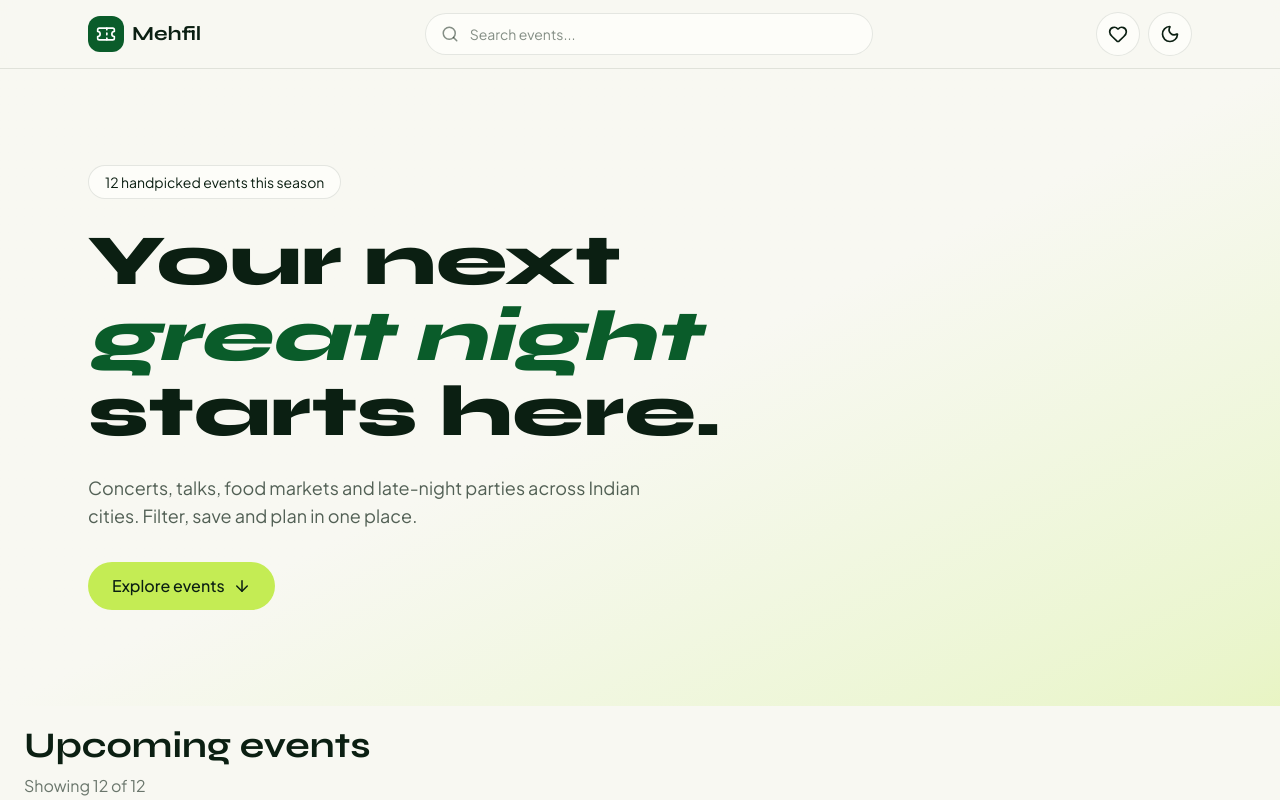
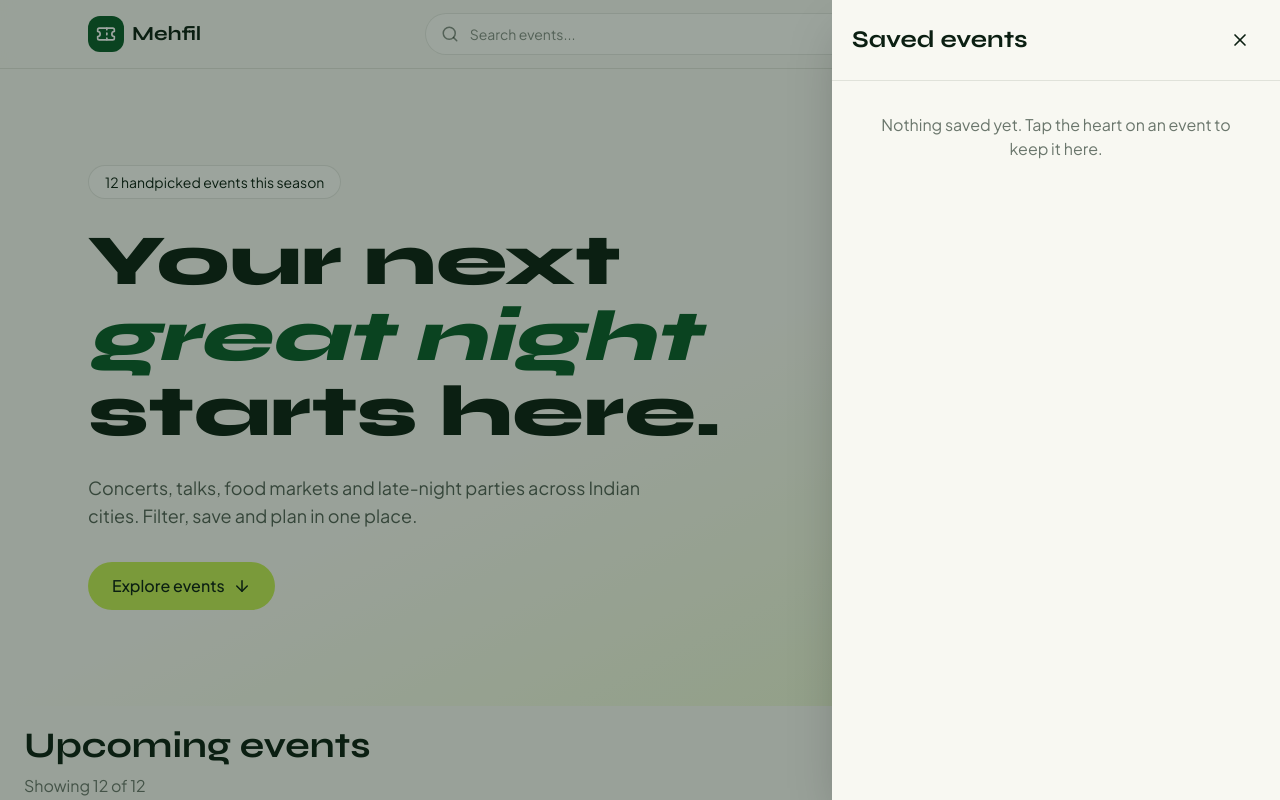
Before and after one commit to Akshita153/event-discovery-dashboard, a React (Vite) app: page / in a window 1280 px wide. Both pictures are taken after a click on the button 1118 px from the left and 34 px from the top of the page. Shown: the top 800 px of the page. Built offline with nearby package versions, Linux system fonts and the light colour scheme.

Commit message:
feat: add useSavedEvents hook with localStorage add saved events drawer and header counter.

```diff
--- a/src/App.tsx
+++ b/src/App.tsx
@@ -1,3 +1,6 @@
+import { useState } from 'react'
+import { useSavedEvents } from './hooks/useSavedEvents'
+import SavedDrawer from './components/events/SavedDrawer'
 import { useEventFilters } from './hooks/useEventFilters'
 import Filters from './components/events/Filters'
 import eventsData from './data/events.json'
@@ -10,10 +13,18 @@ const events = eventsData as EventItem[]
 
 export default function App() {
   const { filters, update, reset, results, months, priceLimit } = useEventFilters(events)
+  const { savedIds, toggleSave } = useSavedEvents()
+  const [drawerOpen, setDrawerOpen] = useState(false)
+  const savedEvents = events.filter((e) => savedIds.includes(e.id))
 
   return (
     <>
-      <Header query={filters.query} onQueryChange={(value) => update({ query: value })} />
+      <Header
+        query={filters.query}
+        onQueryChange={(value) => update({ query: value })}
+        savedCount={savedIds.length}
+        onOpenSaved={() => setDrawerOpen(true)}
+      />
       <main id='top'>
         <Hero />
         <section id='events' className='mx-auto max-w-7xl scroll-mt-20 px-4 pb-20 sm:px-6'>
@@ -35,14 +46,21 @@ export default function App() {
             {results.length === 0 ? (
               <p className='py-16 text-center text-ink/60'>No events match your filters.</p>
             ) : (
-              <EventGrid events={results} />
+              <EventGrid events={results} savedIds={savedIds} onToggleSave={toggleSave} />
             )}
           </div>
           <div className='mt-8'>
-            <EventGrid events={results} />
+            <EventGrid events={results} savedIds={savedIds} onToggleSave={toggleSave} />
           </div>
         </section>
       </main>
+      {drawerOpen && (
+        <SavedDrawer
+          events={savedEvents}
+          onClose={() => setDrawerOpen(false)}
+          onRemove={toggleSave}
+        />
+      )}
     </>
   )
 }
--- a/src/components/events/EventGrid.tsx
+++ b/src/components/events/EventGrid.tsx
@@ -1,12 +1,22 @@
 import type { EventItem } from '../../types/event'
 import EventCard from './EventCard'
 
-export default function EventGrid({ events }: { events: EventItem[] }) {
+type Props = {
+  events: EventItem[]
+  savedIds: number[]
+  onToggleSave: (id: number) => void
+}
+
+export default function EventGrid({ events, savedIds, onToggleSave }: Props) {
   return (
-    <ul className='grid gap-6 sm:grid-cols-2 lg:grid-cols-4'>
+    <ul className='grid grid-cols-1 gap-6 md:grid-cols-2 lg:grid-cols-4'>
       {events.map((e) => (
         <li key={e.id}>
-          <EventCard event={e} />
+          <EventCard
+            event={e}
+            saved={savedIds.includes(e.id)}
+            onToggleSave={onToggleSave}
+          />
         </li>
       ))}
     </ul>
--- /dev/null
+++ b/src/components/events/SavedDrawer.tsx
@@ -0,0 +1,86 @@
+import { useEffect, useRef } from 'react'
+import { Trash2, X } from 'lucide-react'
+import type { EventItem } from '../../types/event'
+import { formatDate, formatPrice } from '../../lib/format'
+
+type Props = {
+  events: EventItem[]
+  onClose: () => void
+  onRemove: (id: number) => void
+}
+
+export default function SavedDrawer({ events, onClose, onRemove }: Props) {
+  const closeRef = useRef<HTMLButtonElement>(null)
+
+  // On open: remember what was focused, move focus into the drawer.
+  // On close: give focus back.
+  useEffect(() => {
+    const opener = document.activeElement as HTMLElement | null
+    closeRef.current?.focus()
+    return () => opener?.focus()
+  }, [])
+
+  // Escape key closes it
+  useEffect(() => {
+    const onKey = (e: KeyboardEvent) => {
+      if (e.key === 'Escape') onClose()
+    }
+    document.addEventListener('keydown', onKey)
+    return () => document.removeEventListener('keydown', onKey)
+  }, [onClose])
+
+  return (
+    <>
+      <div className='fixed inset-0 z-40 bg-ink/40' onClick={onClose} aria-hidden='true' />
+
+      <div
+        role='dialog'
+        aria-modal='true'
+        aria-label='Saved events'
+        className='fixed right-0 top-0 z-50 flex h-full w-full max-w-md flex-col bg-paper shadow-2xl'
+      >
+        <div className='flex items-center justify-between border-b border-ink/10 p-5'>
+          <h2 className='font-display text-2xl font-bold'>Saved events</h2>
+          <button
+            ref={closeRef}
+            type='button'
+            aria-label='Close saved events'
+            onClick={onClose}
+            className='grid size-10 place-items-center rounded-full hover:bg-ink/5 focus-visible:ring-2 focus-visible:ring-brand'
+          >
+            <X size={20} />
+          </button>
+        </div>
+
+        {events.length === 0 ? (
+          <p className='p-8 text-center text-ink/60'>
+            Nothing saved yet. Tap the heart on an event to keep it here.
+          </p>
+        ) : (
+          <ul className='flex-1 space-y-4 overflow-y-auto p-5'>
+            {events.map((e) => (
+              <li key={e.id} className='flex gap-4 rounded-2xl bg-card p-3 ring-1 ring-ink/5'>
+                <img src={e.image} alt='' className='size-20 rounded-xl object-cover' />
+                <div className='min-w-0 flex-1'>
+                  <h3 className='truncate font-display font-semibold'>{e.title}</h3>
+                  <p className='text-sm text-ink/60'>
+                    {formatDate(e.date)} · {e.location}
+                  </p>
+                  <p className='text-sm font-medium'>{formatPrice(e.price)}</p>
+                </div>
+                <button
+                  type='button'
+                  aria-label={`Remove ${e.title} from saved`}
+                  onClick={() => onRemove(e.id)}
+                  className='self-start rounded-full p-2 hover:bg-ink/5 focus-visible:ring-2 focus-visible:ring-brand'
+                >
+                  <Trash2 size={18} />
+                </button>
+              </li>
+            ))}
+          </ul>
+        )}
+      </div>
+    </>
+  )
+}
--- a/src/components/layout/Header.tsx
+++ b/src/components/layout/Header.tsx
@@ -4,12 +4,14 @@ import Logo from './Logo'
 type Props = {
   query: string
   onQueryChange: (value: string) => void
+  savedCount: number
+  onOpenSaved: () => void
 }
 
 const iconButton =
   'grid size-11 place-items-center rounded-full border border-ink/10 bg-card focus-visible:ring-2 focus-visible:ring-brand'
 
-export default function Header({ query, onQueryChange }: Props) {
+export default function Header({ query, onQueryChange, savedCount, onOpenSaved }: Props) {
   return (
     <header className='sticky top-0 z-30 border-b border-ink/10 bg-paper/80 backdrop-blur'>
       <div className='mx-auto flex max-w-6xl items-center justify-between gap-3 px-4 py-3 sm:px-6'>
@@ -35,10 +37,20 @@ export default function Header({ query, onQueryChange }: Props) {
         </div>
 
         <div className='flex gap-2'>
-          <button type='button' aria-label='Saved events' className={iconButton}>
+          <button
+            type='button'
+            aria-label={`Saved events (${savedCount})`}
+            onClick={onOpenSaved}
+            className={`${iconButton} relative cursor-pointer`}
+          >
             <Heart size={20} />
+            {savedCount > 0 && (
+              <span className='absolute -right-1 -top-1 grid size-5 place-items-center rounded-full bg-brand text-xs text-white'>
+                {savedCount}
+              </span>
+            )}
           </button>
-          <button type='button' aria-label='Toggle theme' className={iconButton}>
+          <button type='button' aria-label='Toggle theme' className={`${iconButton} cursor-pointer`}>
             <Moon size={20} />
           </button>
         </div>
--- a/src/data/events.json
+++ b/src/data/events.json
@@ -4,7 +4,7 @@
     "title": "Street Food Night Market",
     "category": "Food",
     "date": "2026-11-20",
-    "location": "F.C Road,Pune",
+    "location": "F.C Road, Pune",
     "price": 0,
     "tags": ["Free", "Social"],
     "image": "/images/event-1.jpg"
@@ -14,7 +14,7 @@
     "title": "Neon Pulse: Midnight Synthwave",
     "category": "Music",
     "date": "2026-11-27",
-    "location": "Powai,Mumbai",
+    "location": "Powai, Mumbai",
     "price": 1499,
     "tags": ["Live", "Night"],
     "image": "/images/event-2.jpg"
@@ -51,7 +51,7 @@
     },
     {
             "id": 6,
-            "title": "Colour & Canvas Open Studio'",
+            "title": "Colour & Canvas Open Studio",
             "category": "Art",
             "date": "2026-12-02",
             "location": "Kala Ghoda, Mumbai",
@@ -114,7 +114,7 @@
             "title": "Product Leaders Roundtable",
             "category": "Tech",
             "date": "2026-01-16",
-            "location": "TTaj Lands End, Mumbai",
+            "location": "Taj Lands End, Mumbai",
             "price": 1500,
             "tags": ["Leadership", "Talks"],
             "image": "/images/event-12.jpg"
--- /dev/null
+++ b/src/hooks/useSavedEvents.ts
@@ -0,0 +1,25 @@
+import { useEffect, useState } from 'react'
+
+const STORAGE_KEY = 'mehfil-saved-events'
+
+function readSaved(): number[] {
+  try {
+    const raw = localStorage.getItem(STORAGE_KEY)
+    return raw ? (JSON.parse(raw) as number[]) : []
+  } catch {
+    return []
+  }
+}
+
+export function useSavedEvents() {
+  const [savedIds, setSavedIds] = useState<number[]>(readSaved)
+
+  useEffect(() => {
+    localStorage.setItem(STORAGE_KEY, JSON.stringify(savedIds))
+  }, [savedIds])
+
+  const toggleSave = (id: number) =>
+    setSavedIds((prev) => (prev.includes(id) ? prev.filter((x) => x !== id) : [...prev, id]))
+
+  return { savedIds, toggleSave }
+}
--- a/src/types/filters.ts
+++ b/src/types/filters.ts
@@ -5,7 +5,7 @@ export type CategoryFilter = 'All' | Category
 export type Filters = {
   query: string
   category: CategoryFilter
-  month: string // 'any' or '2026-12'
+  month: string
   maxPrice: number
   freeOnly: boolean
 }
```
